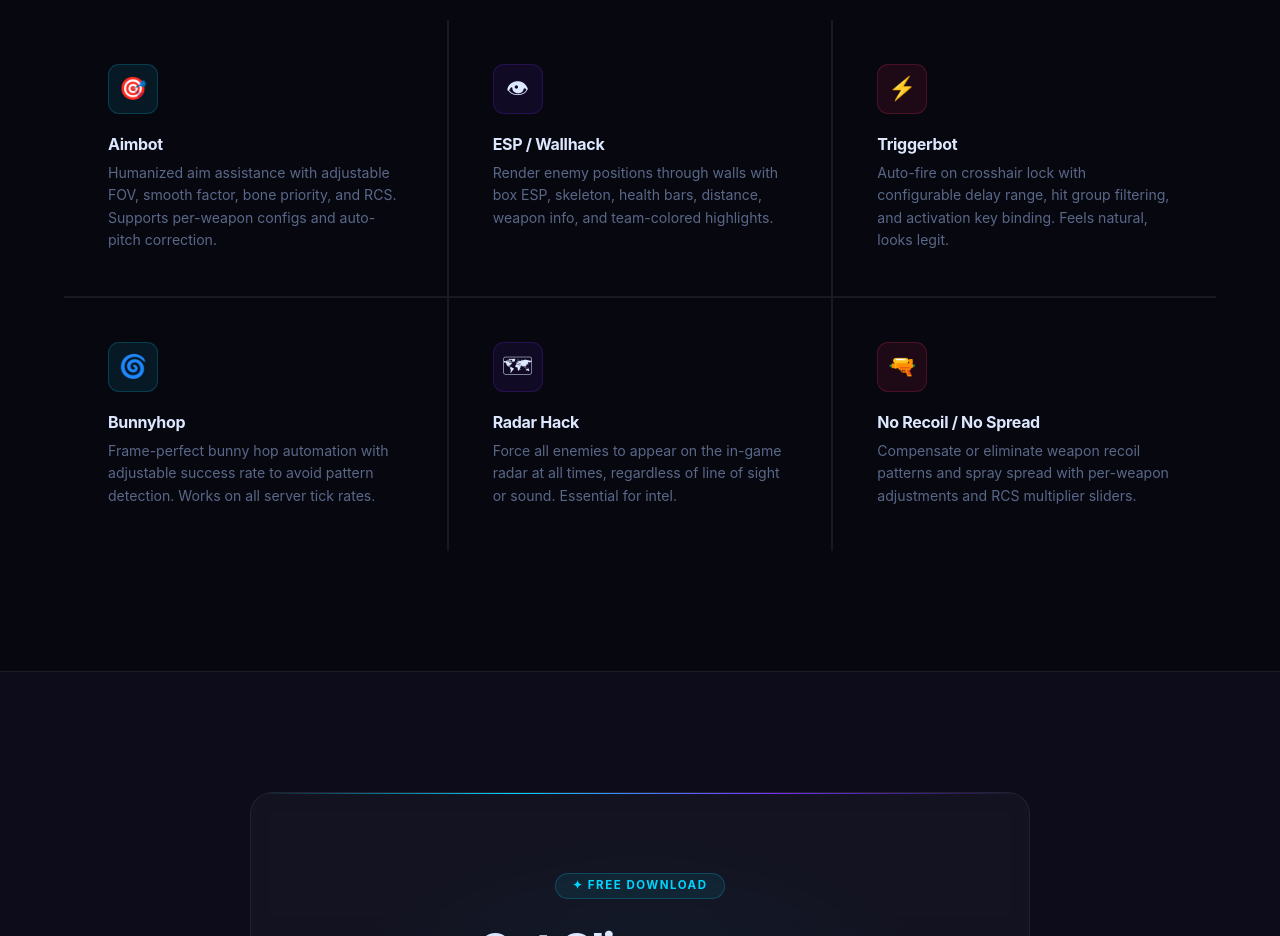
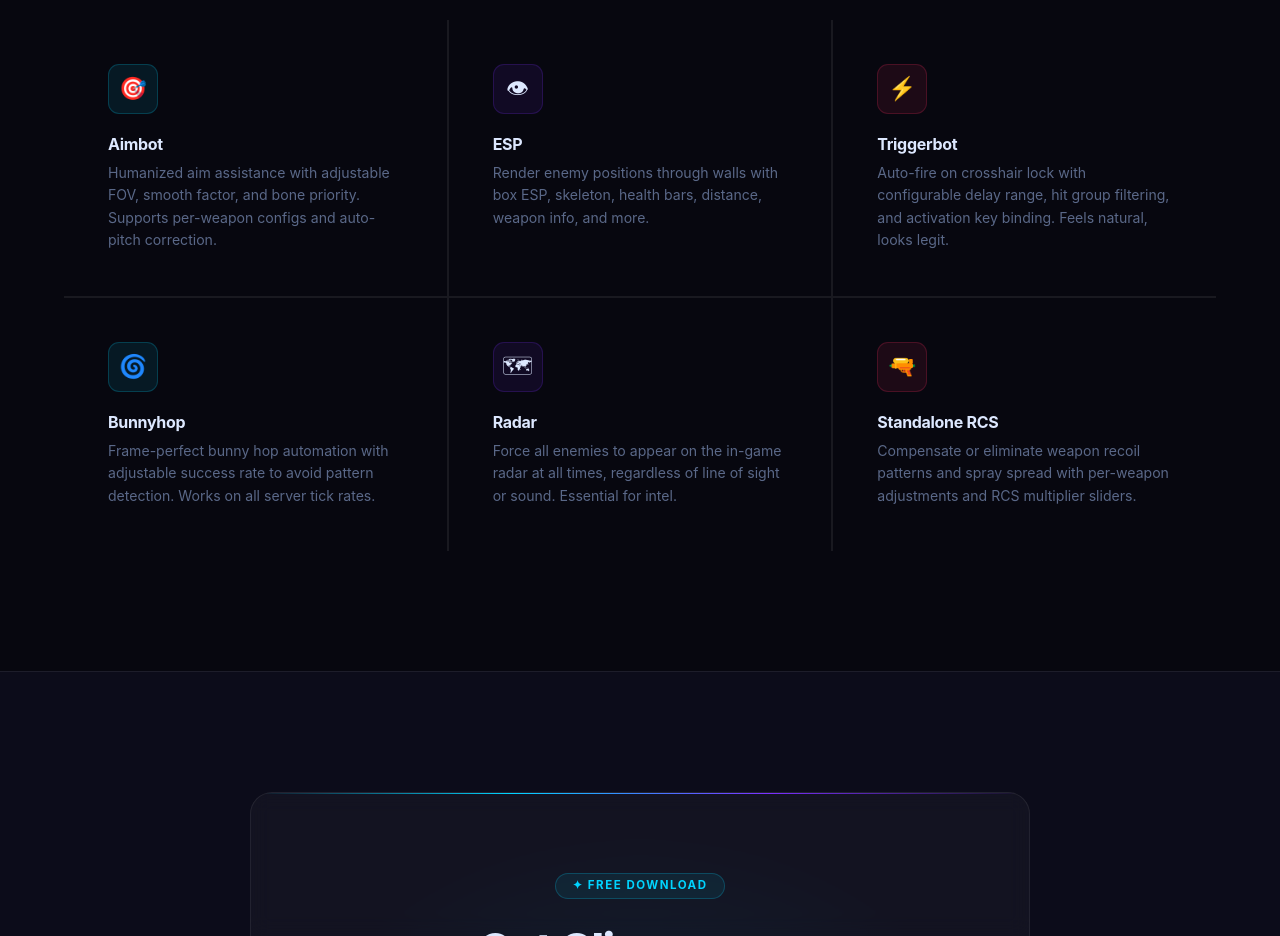
Before and after one commit to djkhxled/climax-site, a plain HTML site: page index.html in a window 1280 px wide. Shown: the part 2040-2976 px from the top of the page. Drawn offline with Linux system fonts and the light colour scheme.

Commit message:
Update index.html

```diff
--- a/index.html
+++ b/index.html
@@ -628,12 +628,12 @@
       <div class="feat reveal up d1">
         <div class="feat-icon c">🎯</div>
         <div class="feat-name">Aimbot</div>
-        <p class="feat-desc">Humanized aim assistance with adjustable FOV, smooth factor, bone priority, and RCS. Supports per-weapon configs and auto-pitch correction.</p>
+        <p class="feat-desc">Humanized aim assistance with adjustable FOV, smooth factor, and bone priority. Supports per-weapon configs and auto-pitch correction.</p>
       </div>
       <div class="feat reveal up d2">
         <div class="feat-icon p">👁</div>
-        <div class="feat-name">ESP / Wallhack</div>
-        <p class="feat-desc">Render enemy positions through walls with box ESP, skeleton, health bars, distance, weapon info, and team-colored highlights.</p>
+        <div class="feat-name">ESP</div>
+        <p class="feat-desc">Render enemy positions through walls with box ESP, skeleton, health bars, distance, weapon info, and more.</p>
       </div>
       <div class="feat reveal up d3">
         <div class="feat-icon r">⚡</div>
@@ -647,12 +647,12 @@
       </div>
       <div class="feat reveal up d5">
         <div class="feat-icon p">🗺</div>
-        <div class="feat-name">Radar Hack</div>
+        <div class="feat-name">Radar</div>
         <p class="feat-desc">Force all enemies to appear on the in-game radar at all times, regardless of line of sight or sound. Essential for intel.</p>
       </div>
       <div class="feat reveal up d6">
         <div class="feat-icon r">🔫</div>
-        <div class="feat-name">No Recoil / No Spread</div>
+        <div class="feat-name">Standalone RCS</div>
         <p class="feat-desc">Compensate or eliminate weapon recoil patterns and spray spread with per-weapon adjustments and RCS multiplier sliders.</p>
       </div>
     </div>
@@ -815,7 +815,6 @@
     showcaseVisual.style.transform = `translateY(${delta * -18}px)`;
   }, { passive: true });
 
-  /* ── Apple-style section parallax ── */
   const heroContent = document.querySelector('.hero-content');
   window.addEventListener('scroll', () => {
     const y = window.scrollY;
@@ -823,7 +822,6 @@
     heroContent.style.opacity   = Math.max(0, 1 - y / 500);
   }, { passive: true });
 
-  /* ── Form handler ── */
   function handleForm(e) {
     e.preventDefault();
     const btn = e.target.querySelector('button');
@@ -833,7 +831,6 @@
     setTimeout(() => { btn.innerHTML = orig; btn.style.background = ''; e.target.reset(); }, 3000);
   }
 
-  /* ── Active nav link on scroll ── */
   const sections = ['home','features','download','contact'];
   window.addEventListener('scroll', () => {
     const scrollY = window.scrollY + 120;
```
